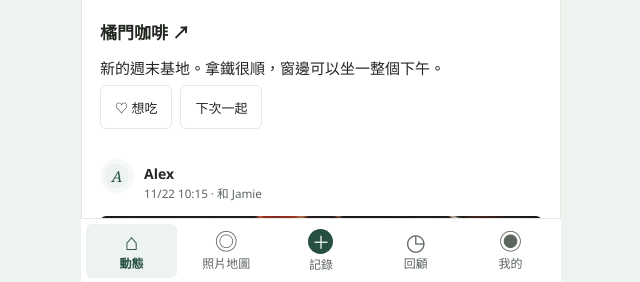
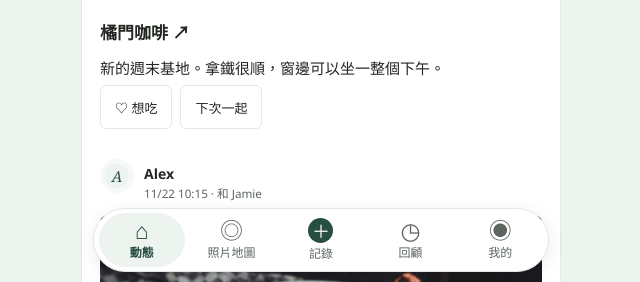
Before and after one commit to Bigpig8787/beli-flow-reconstruction, a plain HTML site: page index.html in a window 1280 px wide. Shown: the part 518-800 px from the top of the page, without its empty margins (319-959 px from the left). Drawn offline with Linux system fonts and the light colour scheme.

Commit message:
Float the Fomery navigation in a rounded bar

```diff
--- a/index.html
+++ b/index.html
@@ -5,7 +5,7 @@
   <meta name="viewport" content="width=device-width, initial-scale=1, viewport-fit=cover">
   <title>Fomery · 美食社群與寵物</title>
   <link rel="stylesheet" href="styles.css">
-  <link rel="stylesheet" href="ui-preview.css">
+  <link rel="stylesheet" href="ui-preview.css?v=rounded-nav">
   <link rel="stylesheet" href="record.css">
   <script type="module" src="app.mjs"></script>
 </head>
--- a/ui-preview.css
+++ b/ui-preview.css
@@ -5,7 +5,8 @@ html[data-ui] {
   --accent: #274f40;
   --accent-pale: #edf3ef;
   --border: #e3e8e3;
-  --nav-height: 64px;
+  --nav-gap: 10px;
+  --nav-height: calc(64px + var(--nav-gap));
   font-family: "Segoe UI", "Microsoft JhengHei", sans-serif;
 }
 
@@ -49,16 +50,18 @@ html[data-ui="friends"] {
 }
 [data-ui] #view > .eyebrow { display: none; }
 [data-ui] .bottom-nav {
-  padding: 4px 5px calc(4px + env(safe-area-inset-bottom));
-  border-radius: 0;
-  border-inline: 0;
+  bottom: calc(var(--nav-gap) + env(safe-area-inset-bottom));
+  width: min(calc(100% - 24px), calc(var(--app-width) - 24px));
+  padding: 4px 5px;
+  border: 1px solid var(--border);
+  border-radius: 999px;
   background: var(--paper);
   backdrop-filter: none;
-  box-shadow: none;
+  box-shadow: 0 4px 18px #00000014;
 }
 [data-ui] .bottom-nav button {
   min-height: 54px;
-  border-radius: 6px;
+  border-radius: 999px;
   background: transparent;
   font-size: 12px;
   color: var(--quiet);
```
